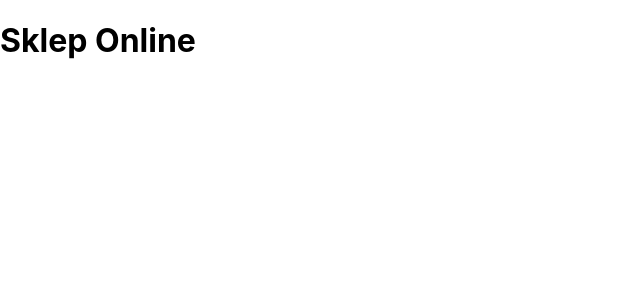
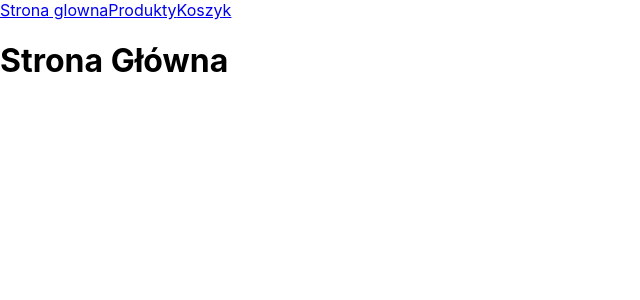
Before and after one commit to PLubrycht/Online-Store, a React (Create React App) app: page / in a window 1280 px wide. Shown: the top 300 px of the page, without its empty margins (0-640 px from the left). Built offline with nearby package versions, Linux system fonts and the light colour scheme.

Commit message:
made pages, and Routes

```diff
--- a/src/App.jsx
+++ b/src/App.jsx
@@ -1,7 +1,26 @@
 import "./App.css";
+import { BrowserRouter as Router, Routes, Route } from "react-router-dom";
+import Home from "./pages/Home";
+import Products from "./pages/Products";
+import Cart from "./pages/Cart";
+import ProductDetails from "./pages/ProductDetails";
+import NotFound from "./pages/NotFound";
+import Navbar from "./components/Navbar";
+
 
 function App() {
-  return <h1>Sklep Online</h1>;
+  return (
+    <Router>
+      <Navbar />
+      <Routes>
+        <Route path="/" element={<Home />} />
+        <Route path="/products" element={<Products />} />
+        <Route path="/cart" element={<Cart />} />
+        <Route path="/product/:id" element={<ProductDetails />} />
+        <Route path="*" element={<NotFound />} />
+      </Routes>
+    </Router>
+  );
 }
 
 export default App;
--- /dev/null
+++ b/src/components/Navbar.jsx
@@ -0,0 +1,13 @@
+import { Link } from "react-router-dom";
+
+function Navbar() {
+    return (
+        <nav>
+            <Link to="/">Strona glowna</Link>
+            <Link to="/products" >Produkty</Link>
+            <Link to="/cart" >Koszyk</Link>
+        </nav>
+    );
+}
+
+export default Navbar;
--- /dev/null
+++ b/src/pages/Cart.jsx
@@ -0,0 +1,4 @@
+function Cart () {
+    return <h1>Koszyk</h1>
+}
+export default Cart;
--- /dev/null
+++ b/src/pages/Home.jsx
@@ -0,0 +1,4 @@
+function Home() {
+    return <h1>Strona Główna</h1>
+}
+export default Home;
--- /dev/null
+++ b/src/pages/NotFound.jsx
@@ -0,0 +1,4 @@
+function NotFound() {
+  return <h1>NotFound</h1>;
+}
+export default NotFound;
--- /dev/null
+++ b/src/pages/ProductDetails.jsx
@@ -0,0 +1,4 @@
+function ProductDetails() {
+  return <h1>ProductDetails</h1>;
+}
+export default ProductDetails;
--- /dev/null
+++ b/src/pages/Products.jsx
@@ -0,0 +1,4 @@
+function Products() {
+  return <h1>Products</h1>;
+}
+export default Products;
```
